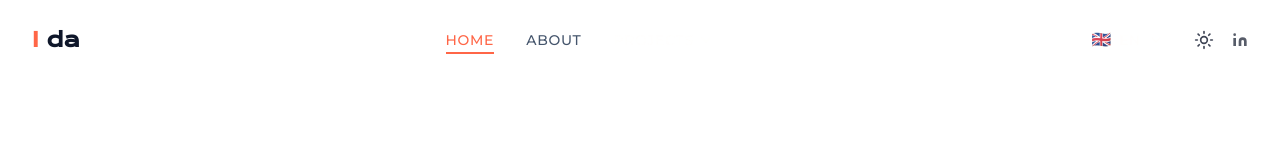
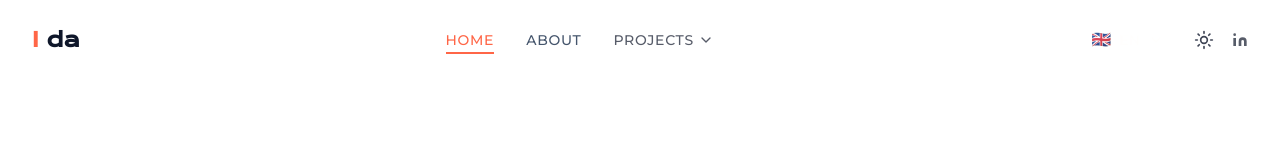
Before and after one commit to idaivanova/portfolio, a React (Vite) app: page / in a window 1280 px wide. Shown: the top 160 px of the page. Built offline with nearby package versions, Linux system fonts and the light colour scheme.

Commit message:
fix: make PROJECTS button text theme-aware for light mode

```diff
--- a/src/components/layout/header.tsx
+++ b/src/components/layout/header.tsx
@@ -107,7 +107,7 @@
             'hover:text-accent',
             currentPath.startsWith('/case-studies')
               ? 'text-accent'
-              : 'text-cream/70'
+              : 'text-foreground/70'
           )}
         >
           PROJECTS
```
